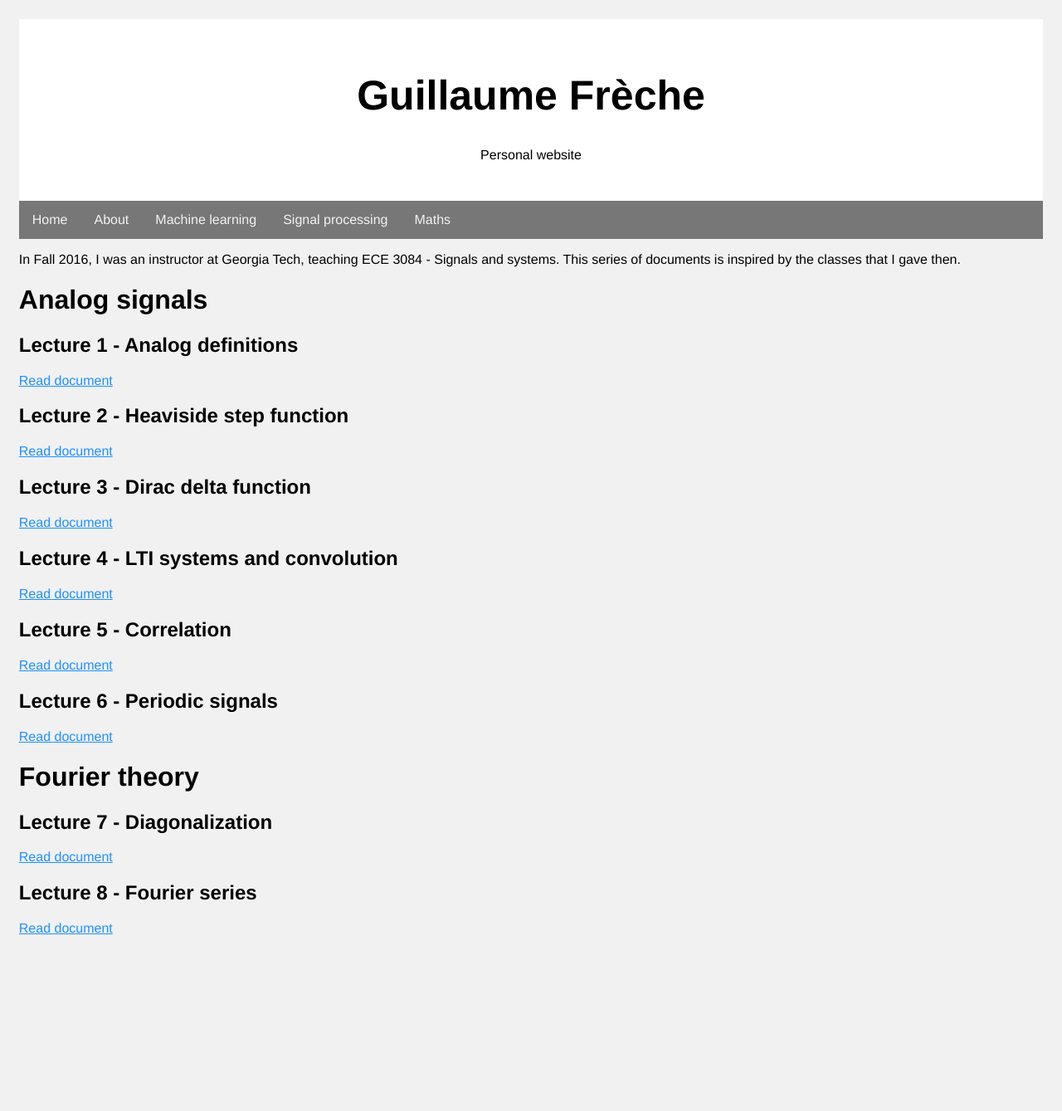
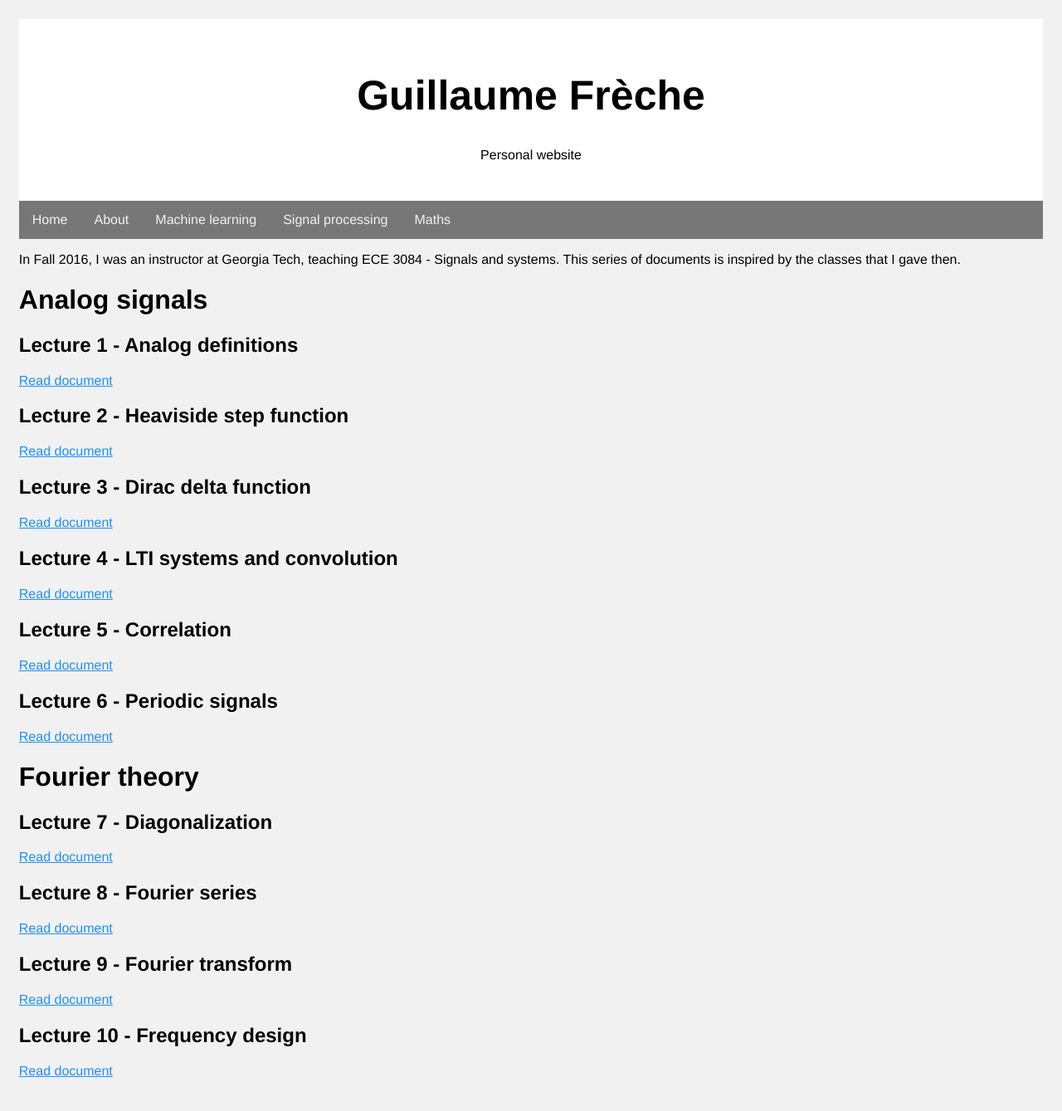
Before and after one commit to grfreche/grfreche.github.io, a Jekyll site: the page built from signal_processing.md, in a window 1280 px wide. Shown: the whole page at 83% size. Built offline with Jekyll 4.4.1, drawn with Linux system fonts in a browser that asks for light colours; before the commit the page ends 1167 px from its top, so only the background shows below that.

Commit message:
Update signal_processing.md

```diff
--- a/signal_processing.md
+++ b/signal_processing.md
@@ -42,3 +42,11 @@ This series of documents is inspired by the classes that I gave then.
 ## Lecture 8 - Fourier series
 
 <a href="https://grfreche.github.io/pdfs/Lec8 - Fourier series.pdf" class="image fit">Read document</a>
+
+## Lecture 9 - Fourier transform
+
+<a href="https://grfreche.github.io/pdfs/Lec9 - Fourier transform.pdf" class="image fit">Read document</a>
+
+## Lecture 10 - Frequency design
+
+<a href="https://grfreche.github.io/pdfs/Lec10 - Frequency design.pdf" class="image fit">Read document</a>
```
